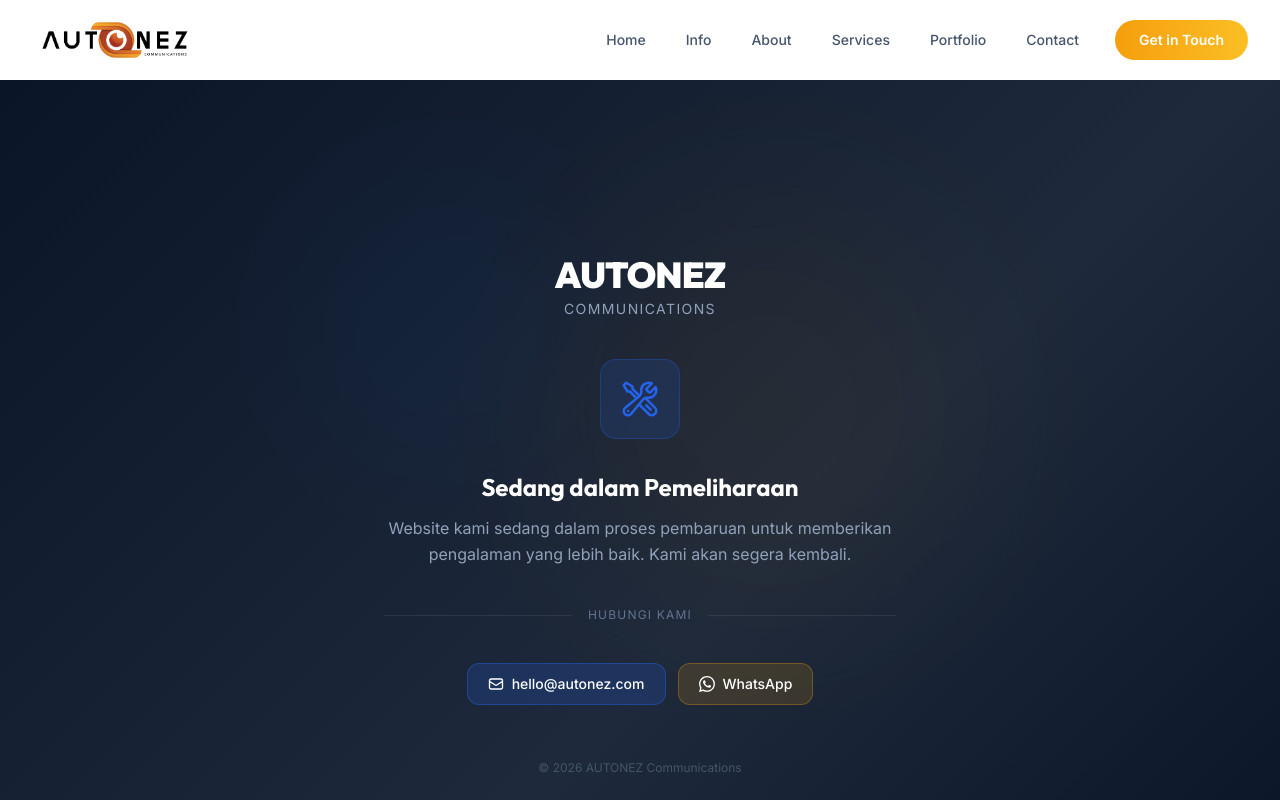
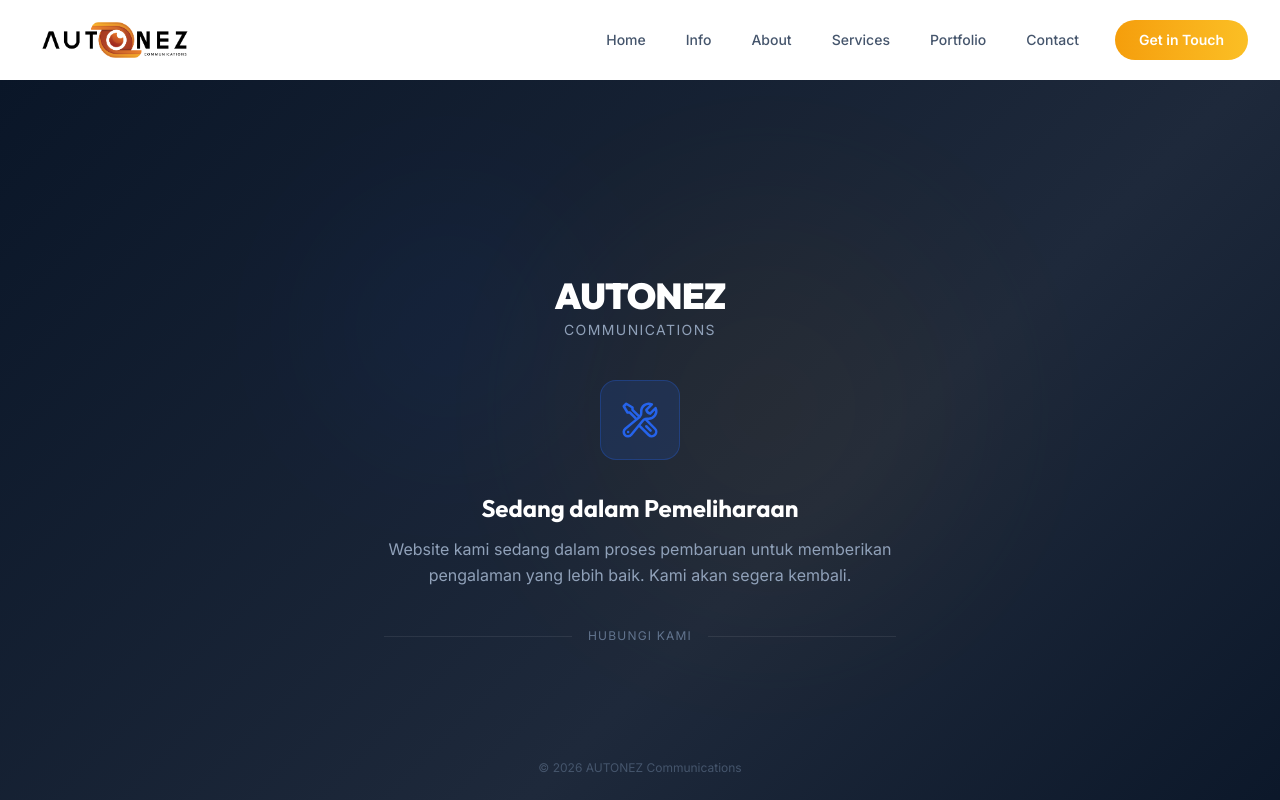
Before and after one commit to muhrezha/autonez, a Next.js app: page /maintenance in a window 1280 px wide. Shown: the top 800 px of the page. Built offline with nearby package versions, Linux system fonts and the light colour scheme.

Commit message:
Update page.tsx

```diff
--- a/src/app/maintenance/page.tsx
+++ b/src/app/maintenance/page.tsx
@@ -53,7 +53,7 @@
                 </div>
 
                 {/* Contact */}
-                <div className="flex flex-col sm:flex-row gap-3 justify-center">
+                {/*<div className="flex flex-col sm:flex-row gap-3 justify-center">
                     <a href="mailto:hello@autonez.com"
                         className="inline-flex items-center gap-2 px-5 py-2.5 rounded-xl text-sm font-medium text-white transition-all"
                         style={{ background: "rgba(37,99,235,0.2)", border: "1px solid rgba(37,99,235,0.4)" }}>
@@ -71,7 +71,7 @@
                         </svg>
                         WhatsApp
                     </a>
-                </div>
+                </div>*/}
 
             </div>
 
```
